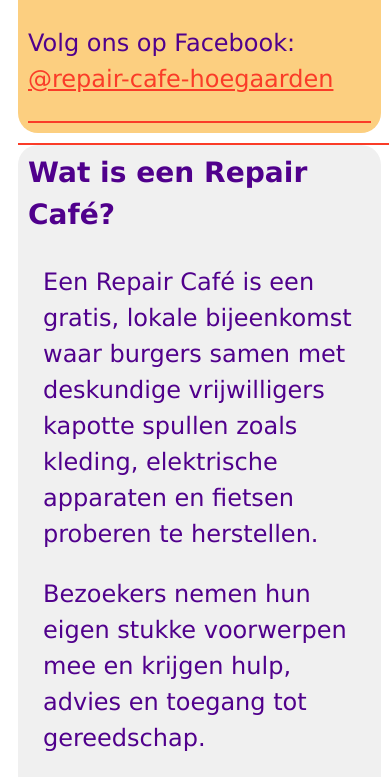
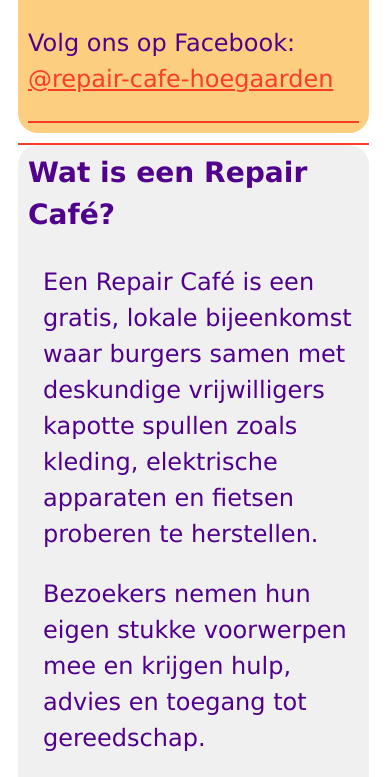
Before and after one commit to rchoegaarden/rchoegaarden.github.io, a plain HTML site: page index.html in a window 390 px wide. Shown: the part 263-1040 px from the top of the page. Drawn offline with Linux system fonts and the light colour scheme.

Commit message:
Update styles.css

```diff
--- a/styles.css
+++ b/styles.css
@@ -67,7 +67,7 @@ a:link, a:hover, a:visited {
 @media (max-width: 800px) {
   body {
     font-size: 1.5rem;
-	width: 95vw;
+	width: 90vw;
   }
   #rcimage {
     display: none;
@@ -78,7 +78,7 @@ a:link, a:hover, a:visited {
   .parent, .sec, #banner, #nieuws {
     display: block;
     float: none;
-	width: 98%;
+	width: 100%;
 	box-sizing: content-box;
   }
   .sec, #nieuws {
```
